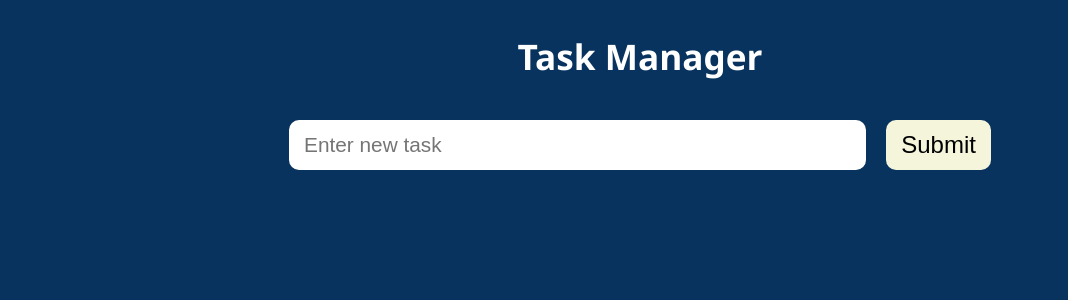
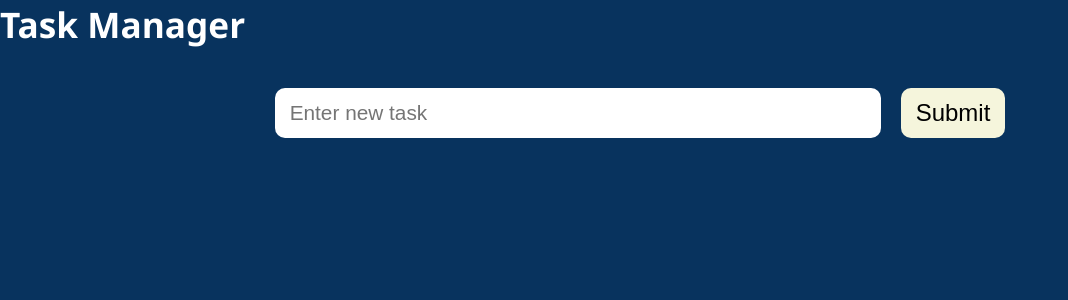
Before and after one commit to Valeriusdev/react-task-manager-app, a React (Vite) app: page / in a window 1280 px wide. Shown: the top 300 px of the page, without its empty margins (0-1068 px from the left). Built offline with nearby package versions, Linux system fonts and the light colour scheme.

Commit message:
update App.css

```diff
--- a/src/App.css
+++ b/src/App.css
@@ -1,8 +1,7 @@
-#root {
-  max-width: 1280px;
+.App {
+  text-align: center;
+  max-width: 600px;
   margin: 0 auto;
-  padding: 2rem;
-  text-align: center;
 }
 
 h1 {
```
